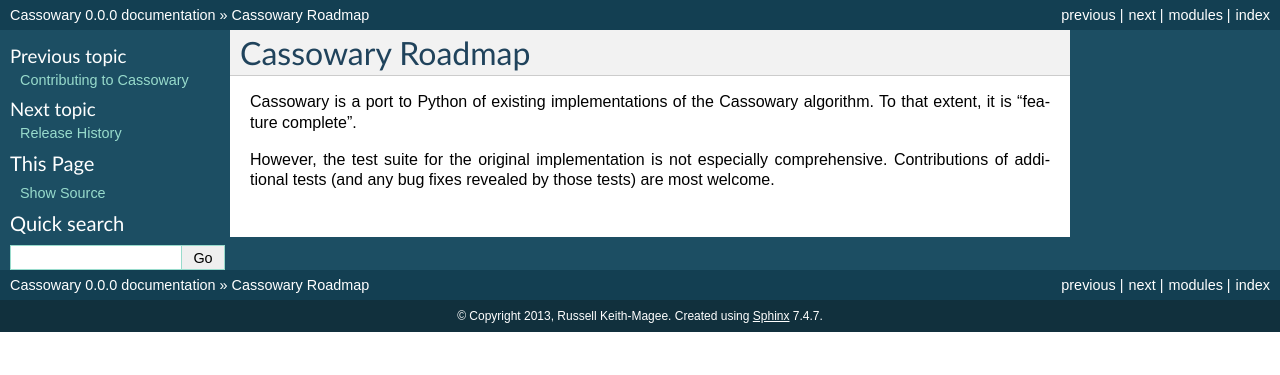
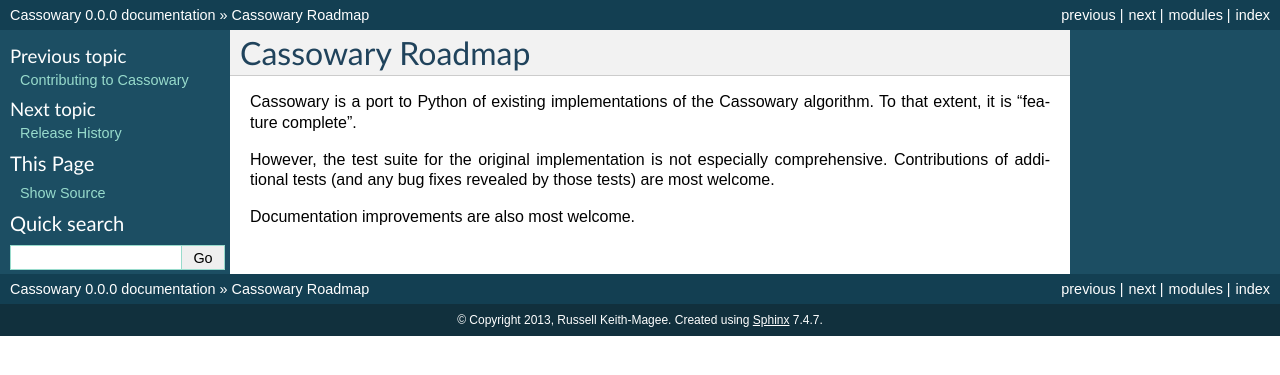
Before and after one commit to brodderickrodriguez/cassowary, a Sphinx documentation site: the page built from docs/internals/roadmap.rst, in a window 1280 px wide. Shown: the top 375 px of the page. Built offline with Sphinx 7.4.7, drawn with Linux system fonts in a browser that asks for light colours.

Commit message:
Added note that more docs are welcome.

```diff
--- a/docs/internals/roadmap.rst
+++ b/docs/internals/roadmap.rst
@@ -7,3 +7,5 @@ algorithm. To that extent, it is "feature complete".
 However, the test suite for the original implementation is not especially
 comprehensive. Contributions of additional tests (and any bug fixes revealed
 by those tests) are most welcome.
+
+Documentation improvements are also most welcome.
```
